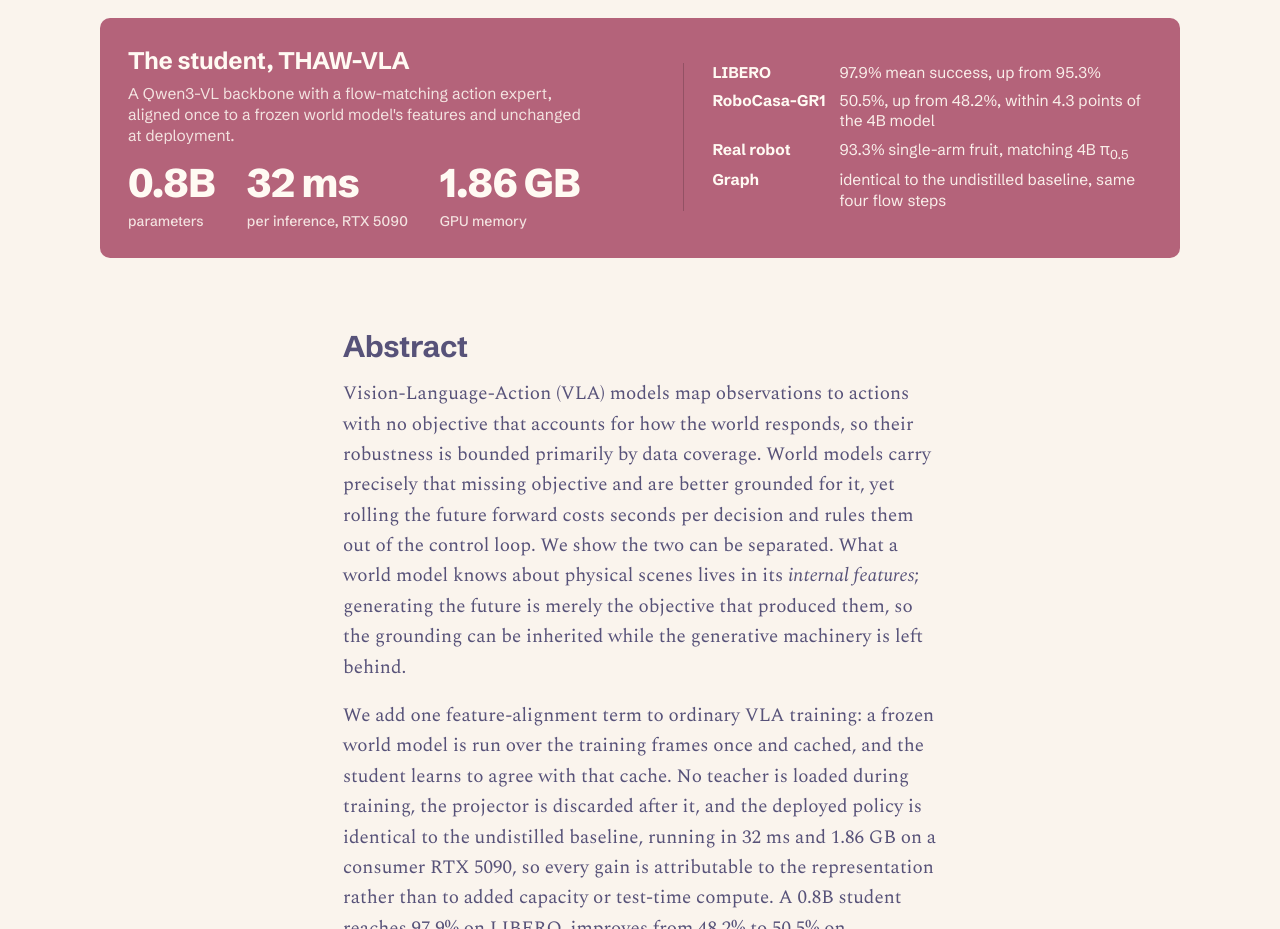
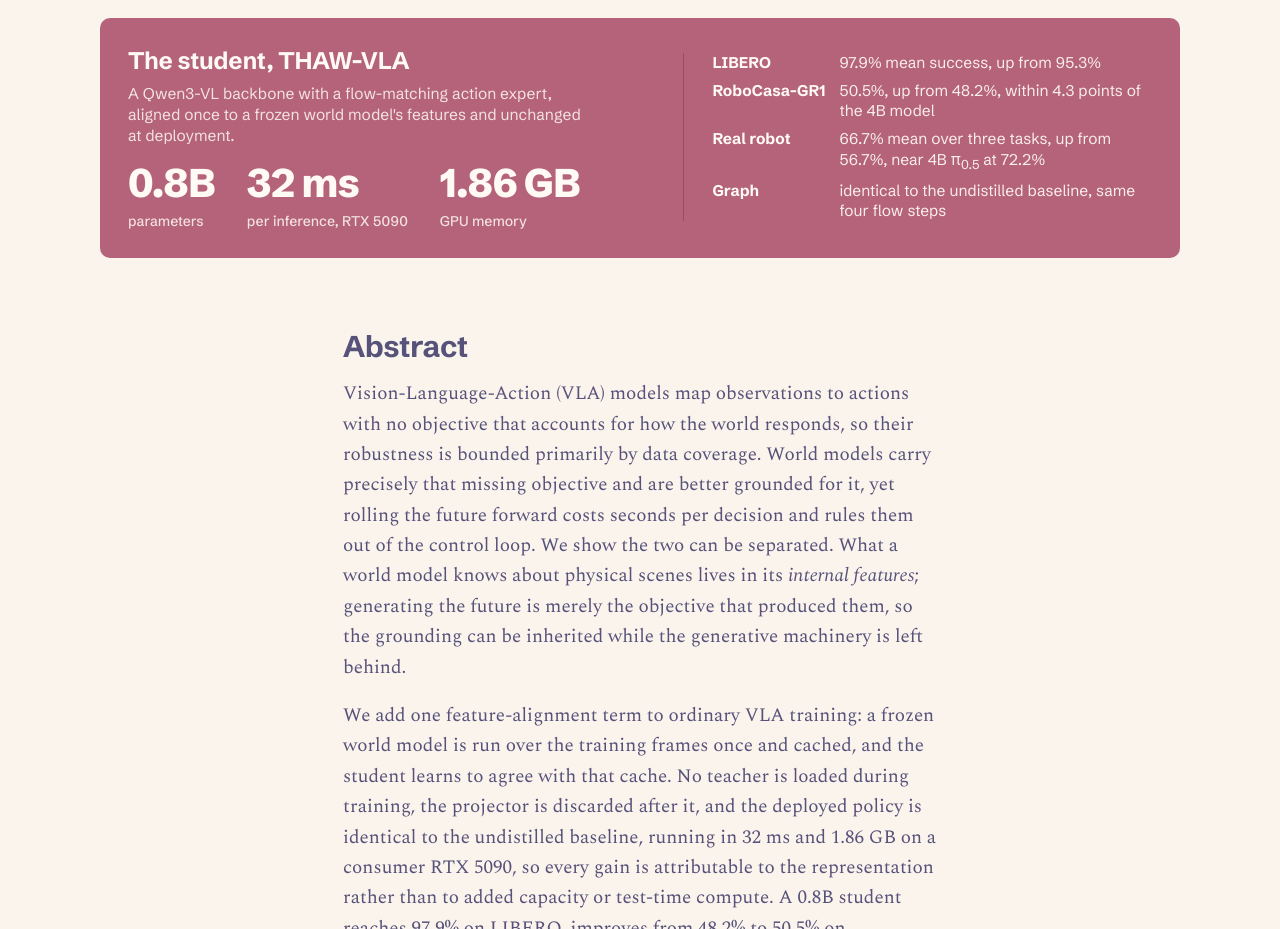
Before and after one commit to trungdt880/THAW-VLA, a plain HTML site: page docs/index.html in a window 1280 px wide. Shown: the part 1460-2389 px from the top of the page. Drawn offline with nearby package versions, Linux system fonts and the light colour scheme.

Commit message:
Project page: real-robot summary as three-task mean
Claude-Session: https://claude.ai/code/session_01DqpqsYaxVAkB3Vga3yr796

```diff
--- a/docs/index.html
+++ b/docs/index.html
@@ -257,7 +257,7 @@
   <dl>
     <dt>LIBERO</dt><dd>97.9% mean success, up from 95.3%</dd>
     <dt>RoboCasa-GR1</dt><dd>50.5%, up from 48.2%, within 4.3 points of the 4B model</dd>
-    <dt>Real robot</dt><dd>93.3% single-arm fruit, matching 4B π<sub>0.5</sub></dd>
+    <dt>Real robot</dt><dd>66.7% mean over three tasks, up from 56.7%, near 4B π<sub>0.5</sub> at 72.2%</dd>
     <dt>Graph</dt><dd>identical to the undistilled baseline, same four flow steps</dd>
   </dl>
 </section>
```
